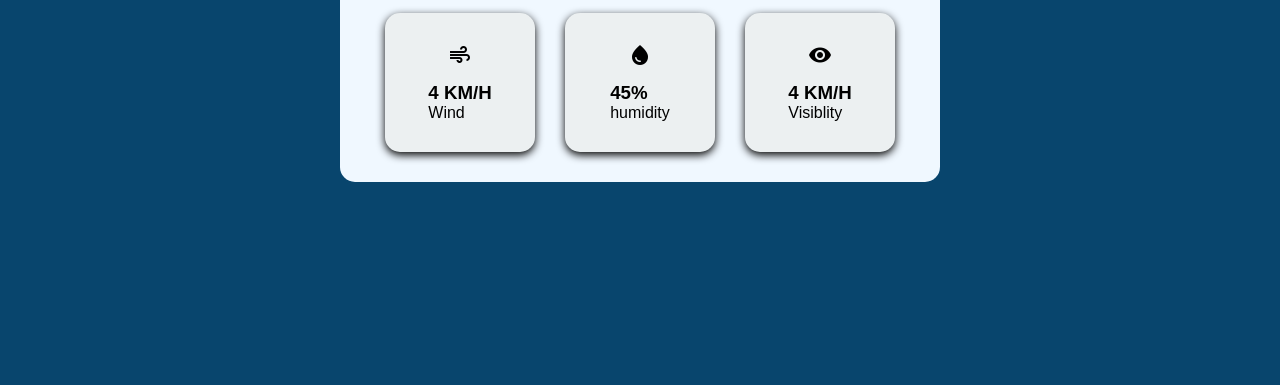
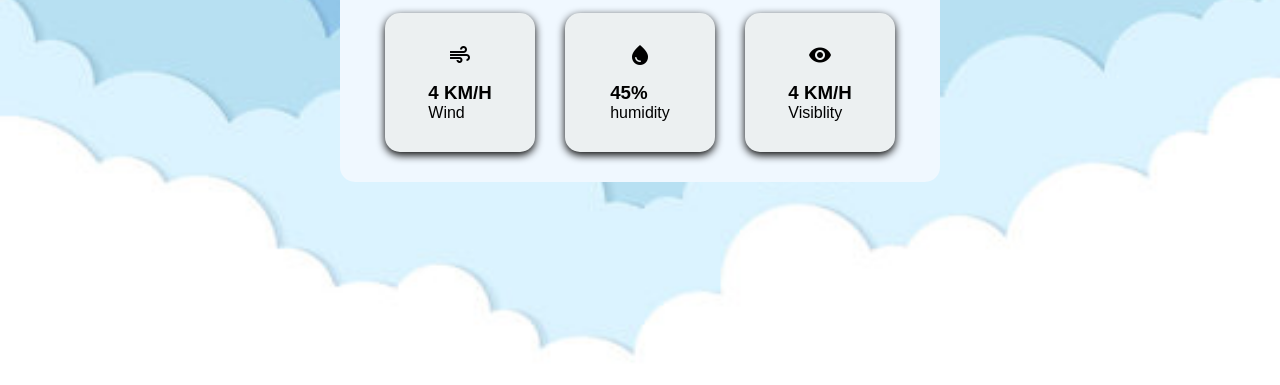
Before and after one commit to vinnu411/Weather-App, a plain HTML site: page index.html in a window 1280 px wide. Shown: the part 415-800 px from the top of the page. Drawn offline with Linux system fonts and the light colour scheme.

Commit message:
Update weather.css
updated the background

```diff
--- a/weather.css
+++ b/weather.css
@@ -6,9 +6,11 @@
 }
 
 body{
-    background-color: hsl(204,86%,23%);
+     background-image: url(wea.jpg);
     font-family: Arial, Helvetica, sans-serif;
     height: 85vh;
+    background-repeat: no-repeat;
+    background-size: cover ;
 }
 .weather-app {
     background-color: aliceblue;
```
